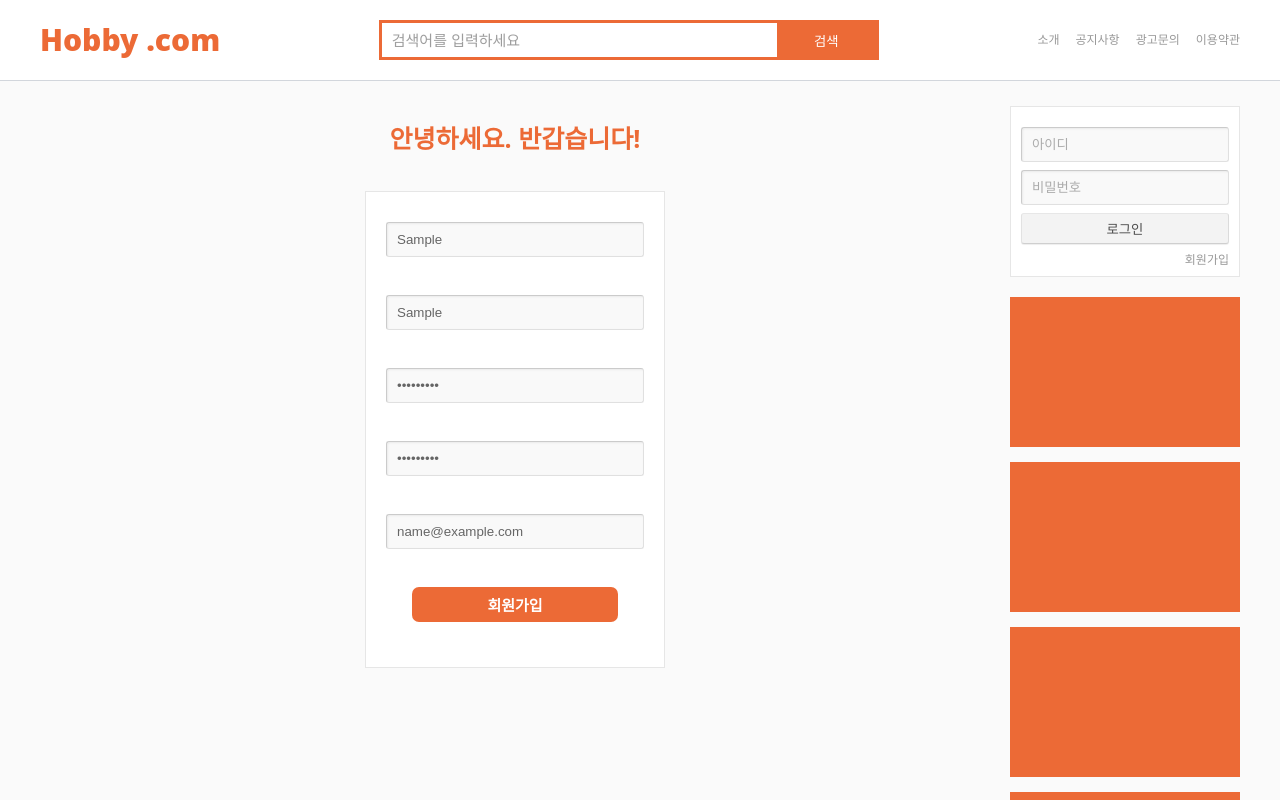
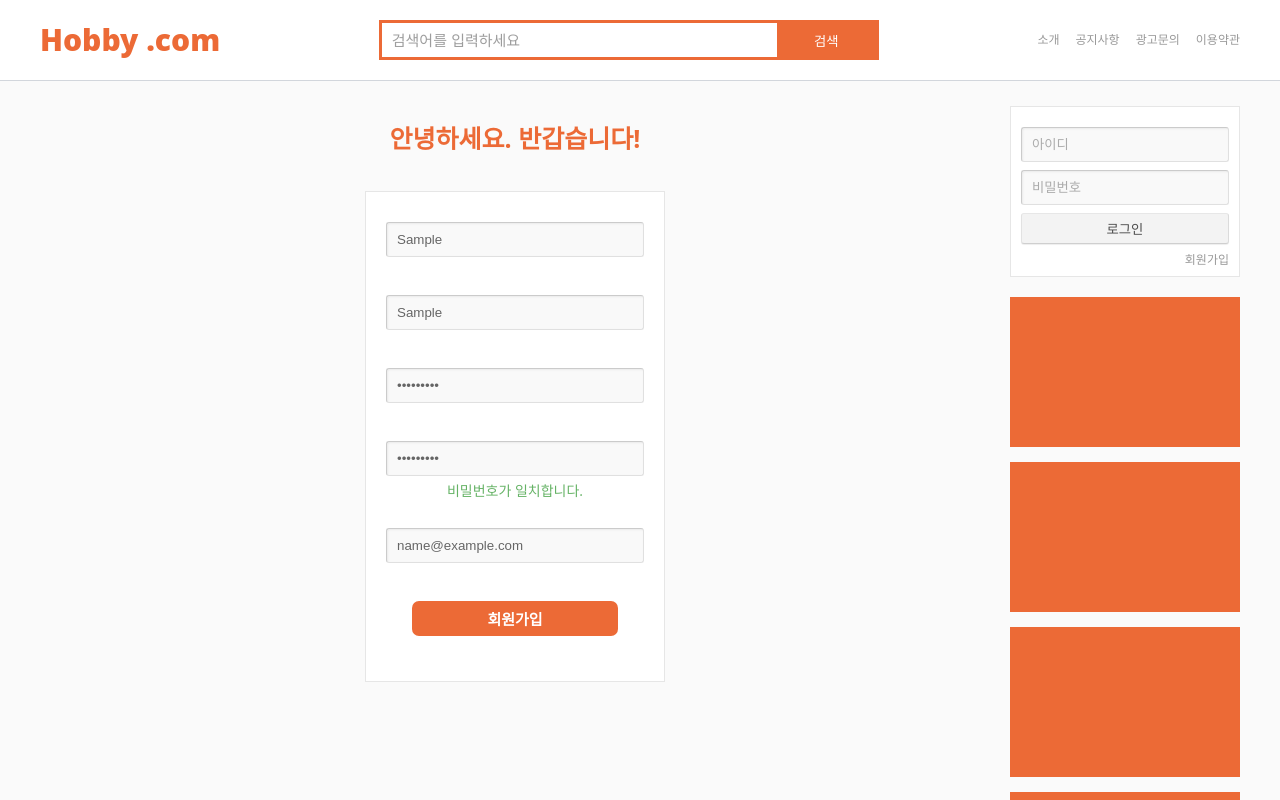
Before and after one commit to kimyh03/community-client, a React (Create React App) app: page /signUp in a window 1280 px wide. Both pictures are taken after typing "Sample", "Sample", "Sample123", "Sample123", "name@example.com" into the empty fields and a click on the button "회원가입". Shown: the top 800 px of the page. Built offline with nearby package versions, Linux system fonts and the light colour scheme; no server answers.

Commit message:
Password validator

```diff
--- /dev/null
+++ b/src/Componentes/PasswordValidator.tsx
@@ -0,0 +1,27 @@
+import React from "react";
+import styled from "styled-components";
+
+const Message = styled.div<{ isCorrect: boolean }>`
+  opacity: 0.6;
+  color: ${(props) => (props.isCorrect ? "green" : "red")};
+`;
+
+interface IProps {
+  isCorrect: boolean;
+}
+
+const PasswordValidator: React.FunctionComponent<IProps> = (props) => {
+  if (props.isCorrect === false) {
+    return (
+      <Message isCorrect={props.isCorrect}>
+        비밀번호가 일치하지 않습니다.
+      </Message>
+    );
+  } else {
+    return (
+      <Message isCorrect={props.isCorrect}>비밀번호가 일치합니다.</Message>
+    );
+  }
+};
+
+export default PasswordValidator;
--- a/src/Routes/SignUp/index.tsx
+++ b/src/Routes/SignUp/index.tsx
@@ -2,6 +2,7 @@ import { useMutation } from "@apollo/react-hooks";
 import { gql } from "apollo-boost";
 import React from "react";
 import Input from "src/Componentes/Input";
+import PasswordValidator from "src/Componentes/PasswordValidator";
 import useInput from "src/Hooks/UseInput";
 import styled from "styled-components";
 
@@ -51,7 +52,7 @@ const Spacer = styled.div`
   height: 30px;
 `;
 
-const Button = styled.button`
+const SubmitButton = styled.button`
   width: 80%;
   height: 35px;
   margin: 30px 0 15px 0;
@@ -68,6 +69,7 @@ const Button = styled.button`
     opacity: 0.7;
   }
 `;
+
 interface SignUpInput {
   nickname: string;
   accountId: string;
@@ -135,6 +137,11 @@ export default () => {
             onChange={confirmPassword.onChange}
             type={"password"}
           ></Input>
+          {password.value !== "" && confirmPassword.value !== "" && (
+            <PasswordValidator
+              isCorrect={password.value === confirmPassword.value}
+            />
+          )}
           <Spacer />
           <Input
             placeholder={"이메일"}
@@ -143,7 +150,7 @@ export default () => {
             onChange={email.onChange}
             type={"email"}
           ></Input>
-          <Button>회원가입</Button>
+          <SubmitButton>회원가입</SubmitButton>
         </AuthForm>
       </Container>
     </>
```
